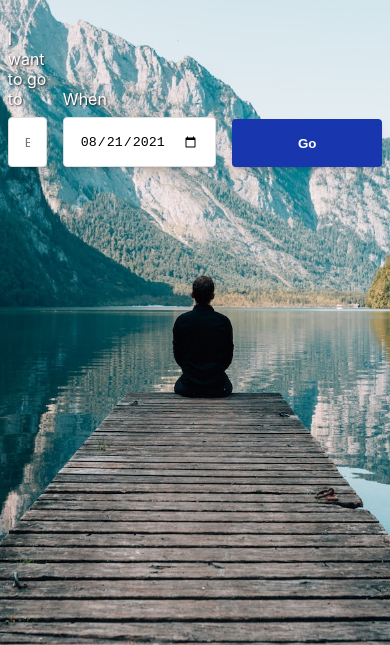
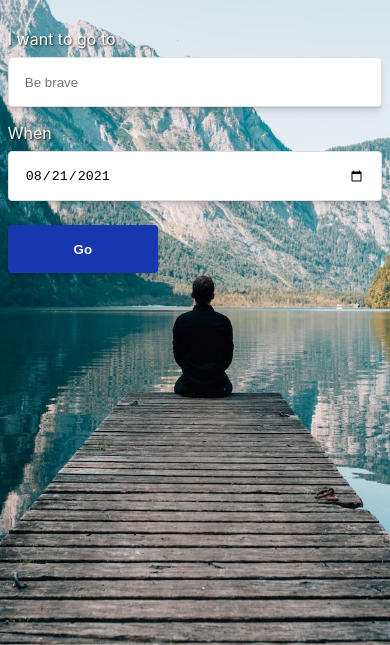
Before and after one commit to Nordicdesign/travel-app, a website built with webpack: page src/client/views/index.html in a window 390 px wide. Shown: the part 199-844 px from the top of the page. Built offline with nearby package versions, Linux system fonts and the light colour scheme; no server answers.

Commit message:
layout for small screens

```diff
--- a/src/client/styles/_forms.scss
+++ b/src/client/styles/_forms.scss
@@ -50,4 +50,13 @@ form {
   display: flex;
   flex-direction: row;
   align-items: flex-end;
+
+  @media screen and (max-width: 480px) {
+    flex-direction: column;
+    align-items: flex-start;
+
+    label {
+      width: 100%;
+    }
+  }
 }
```
